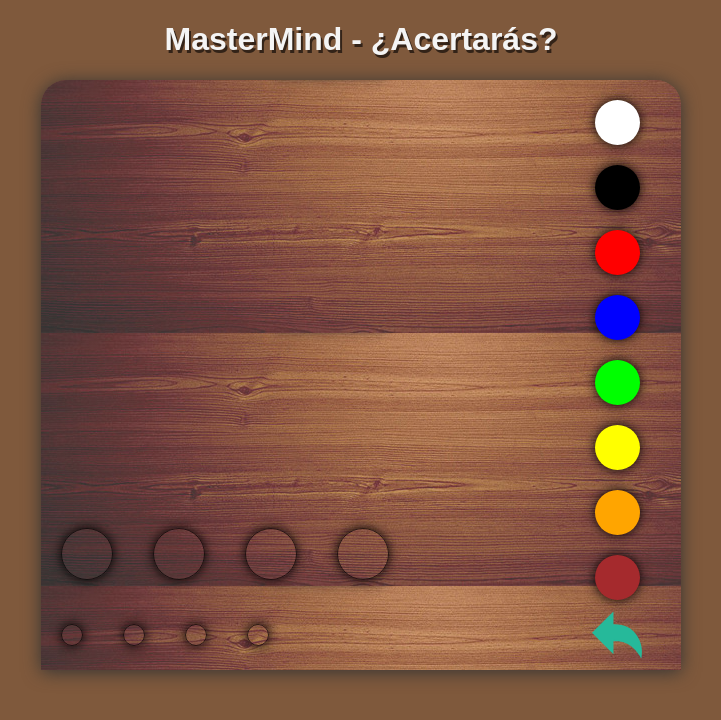
After one commit to pabloleonalcaide/Javascript_2_Trimestre, a PHP site: page / in a window 1280 px wide. The commit adds this page. Shown: the top 720 px of the page, without its empty margins (279-1000 px from the left). Run offline with PHP 8.4, Linux system fonts and the light colour scheme.

Commit message:
update mastermind

```diff
--- /dev/null
+++ b/mastermind/index.html
@@ -0,0 +1,37 @@
+<!DOCTYPE html>
+<html>
+<head>
+	<meta charset="utf-8">
+	<title>Mastermind - Pablo Leon</title>
+	<link rel="stylesheet" href="./style/normalize.css">
+	<link rel="stylesheet" href="./style/mastermind.css">
+	<meta name="author" content="pablo leon">
+	<script src="./js/mastermind.js" type="text/javascript" charset="utf-8" async defer></script>
+	<script src="./js/game.js" type="text/javascript" charset="utf-8" async defer></script>
+
+</head>
+<body>
+<h1>MasterMind - ¿Acertarás?</h1>
+	<main>
+        <div id="playPanel">
+        </div>
+        <div id="winPanel">
+            <h3>¡Ganaste! &#9786;</h3>
+            <a href="" id="reset">Reiniciar</a>
+            <a href="http://www.google.es" id="exit">Salir</a> <!-- preguntar qué debe hacer salir exactamente -->
+        </div>
+        <div id="colourPanel"> <!-- volver a comprobarlo con button -->
+            <div class="circle" id="whiteCircle"></div>
+            <div class="circle" id="blackCircle"></div>
+            <div class="circle" id="redCircle"></div>
+            <div class="circle" id="blueCircle"></div>
+            <div class="circle" id="greenCircle"></div>
+            <div class="circle" id="yellowCircle"></div>
+            <div class="circle" id="orangeCircle"></div>
+            <div class="circle" id="brownCircle"></div>
+            <img id="check" src="images/back.svg" alt="">
+        </div>
+</main>
+
+</body>
+</html>
--- a/mastermind/js/mastermind.js
+++ b/mastermind/js/mastermind.js
@@ -1,59 +1,67 @@
 //Mastermind - Pablo Leon Alcaide
-mastermind =(function() {
-	target = [],
-	colour = ["azul","verde","naranja","amarillo","blanco","negro","rojo","morado"],
+mastermind = (function () {
+    let colours = ["azul","verde","naranja","amarillo","blanco","negro","rojo","marron"];
+    let displaced;
+    let inSite;
+    let target = [];
 
 /**
  * init the game by generating a new combination
  */
-	init = function(){
+    let init = function () {
         generateTarget();
-		showTarget();
     }
 
 /**
- * check if user hits the pay
+ * check if user hits the play
  */
-	checkLine = function(array){
-	    enTablero = 0;
-	    enSuSitio = 0;
-		copyArray = target.slice();
-   		checked = [];
-        copyArray.forEach(function(elementoPredefinido, j) {
-        	array.forEach(function(elementoUsuario, i) {
-             if (elementoUsuario == elementoPredefinido) {
-             	if (i == j) {
-                	enSuSitio++;
-                	copyArray[j] = undefined;
-                }else{
- 		            enTablero++;
- 		            copyArray[j] = undefined;
+    let checkLine = function (array) {
+        let copyArray = target.slice();
+        displaced = 0;
+        inSite = 0;
+
+        array.forEach(function (element, index) {
+            if (element == copyArray[index]) {
+                copyArray[index] = undefined;
+                array[index] = 1;
+                inSite++;
+            }
+        });
+
+        array.forEach(function (element, index) {
+            if (copyArray.indexOf(array[index]) != -1) {
+                displaced++;
+            }
+        });
+
+        return {
+            copyArray: copyArray,
+            array: array,
+            inSite: inSite,
+            displaced: displaced
         }
     }
-           });
-         });
-        console.log("Blancas: " + enTablero);
-        console.log("Negras: " +   enSuSitio);
-	}
+
 /**
  * Shows the combination
  */
-	showTarget = function(){
-		return target;
+    let showTarget = function () {
+        console.log(target);
     }
 /**
  * Generate a new combination
  */
-	generateTarget = function(){
-		for (let i = 0; i<4; i++) {
-			let color = colour[Math.floor(Math.random() * (7 - 0)) + 0];
-			target[i] = color;
+    let generateTarget = function () {
+        target = [];
+        for (let i = 0; i < 4; i++) {
+            target.push(colours[Math.floor(Math.random() * (7 - 0)) + 0]);
         }
     }
+
     /* Public*/
-	return{
-		init:init,
-		checkLine: checkLine,
-		showTarget: showTarget
+    return {
+        init: init,
+        showTarget: showTarget,
+        checkLine: checkLine
     };
-}());
+})();
--- a/mastermind/style/mastermind.css
+++ b/mastermind/style/mastermind.css
@@ -1,74 +1,143 @@
-body{
-		background: url(../img/bg.jpg);
-		background-size: 100% 100%;
+
+body {
+    background-color: rgb(127,89,60);
+    display: flex;
+    flex-flow: column;
+    align-items: center;
+    align-content: center;
 }
 h1{
-	text-align: center;
-
+    color: #f4f4f4;
+    text-shadow: 2px 3px rgba(0,0,0,0.6);
 }
-#container {
-	margin: 10px auto;
-	width:50%;
-}
-form{
-	display: grid;
-	grid-template-columns: 50% 1fr 20%;
-	height: 100%;
-}
-fieldset{
-		background-color: rgba(255,255,255,0.2);
-		margin:0;
-}
-.round{
-	padding:0;
-	text-align: center;
-}
-#container ul{
-	list-style: none;
-}
-#container ul li{
-
-}
-#container ul li input{
-	border-radius: 50px;
-	width: 30px;
-	height: 30px;
-}
-.resultList{
-	width:140px;
-}
-.resultList li{
-	display:inline;
-}
-.result{
-
-}
-ul li input:hover{
-	background-color: #ffff;
-}
-#listColor li{
-	margin-top: 10px;
-}
-#cRojo{background-color: red;}
-#cAzul{background-color: blue;}
-#cVerde{background-color: green;}
-#cAmarillo{background-color: yellow;}
-#cNaranja{background-color: orange;}
-#cMorado{background-color: purple;}
-#cNegro{background-color: black;}
-#cBlanco{background-color: white;}
-.round{
-	display: block;
-	width:100%;
-}
-.round > li{
-	display: inline;
+main {
+    background:
+    linear-gradient(rgba(255, 255, 255, 0.2),rgba(255, 255, 255, 0.2)), url("../images/bg.jpg");
+    width: 50%;
+    height: auto;
+    border-radius: 25px 25px 0 0;
+    box-shadow: 0 2px 18px rgb(52,52,52);
+    display: grid;
+    grid-template-columns: 80% 20%;
+    margin-bottom: 10px;
 }
 
-.cEmpty{
-	border:1px solid black;
+#playPanel {
+    display: flex;
+    flex-direction: column-reverse;
 }
-#submit{
-	display: inline-block;
-	margin: 10px 0 0 30px;
+
+#colourPanel {
+    display: flex;
+    align-items: center;
+    flex-flow: column;
+    justify-content: center;
 }
+
+.circle {
+    height: 45px;
+    width: 45px;
+    border-radius: 50px;
+    box-shadow: 0 0 12px rgb(0,0,0);
+}
+
+#redCircle {
+    background-color: #ff0000;
+    margin-top: 20px;
+    cursor: pointer;
+}
+
+#whiteCircle {
+    background-color: #fff;
+    margin-top: 20px;
+    cursor: pointer;
+}
+
+#blackCircle {
+    background-color: #000;
+    margin-top: 20px;
+    cursor: pointer;
+}
+
+#yellowCircle {
+    background-color: #ffff00;
+    margin-top: 20px;
+    cursor: pointer;
+}
+
+#orangeCircle {
+    background-color: #ffa500;
+    margin-top: 20px;
+    cursor: pointer;
+}
+
+#brownCircle {
+    background-color: #a52a2d;
+    margin-top: 20px;
+    cursor: pointer;
+}
+
+#blueCircle {
+    background-color: #0000ff;
+    cursor: pointer;
+    margin-top: 20px;
+}
+
+#greenCircle {
+    background-color: #00ff00;
+    cursor: pointer;
+    margin-top: 20px;
+}
+
+#check {
+    height: 50px;
+    width: 70px;
+    margin: 10px 0 10px 0;
+}
+
+#check:hover {
+    cursor: pointer;
+}
+
+#circlesToFill, #circlesToCheck {
+    display: inline-block;
+}
+.circleFill {
+    border-radius: 50px;
+    height: 50px;
+    width: 50px;
+    border: 1px solid rgba(0,0,0,0.7);
+    box-shadow: 0 0 12px #000;
+    display: inline-block;
+    margin: 20px;
+}
+
+.circleCheck {
+    border-radius: 50px;
+    border: 1px solid rgba(0,0,0,0.7);
+    height: 20px;
+    width: 20px;
+    box-shadow: 0 0 12px #000;
+    display: inline-block;
+    margin: 20px;
+}
+
+#winPanel {
+    display: none;
+    background:
+    linear-gradient(rgba(255, 255, 255, 0.2),rgba(255, 255, 255, 0.2)), url("../images/bg.jpg");    width: 50%;
+    height: 900px;
+    border-radius: 25px;
+    position: absolute;
+    text-align: center;
+}
+
+#winPanel a {
+	display:block;
+    text-decoration: none;
+    color: black;
+    background-color: white;
+    border-radius: 10px;
+    padding: 15px 18px 15px 18px;
+    margin: 15px;
+}
```
Also changed, not shown: mastermind/js/boardGame.js (deleted, +0 -34 lines), mastermind/js/game.js (added, +162 -0 lines), mastermind/mastermind.html (deleted, +0 -50 lines), mastermind/images/back.svg (added), mastermind/images/bg.jpg (renamed from mastermind/img/bg.jpg). Lines whose indentation alone changed are shown as unchanged.
